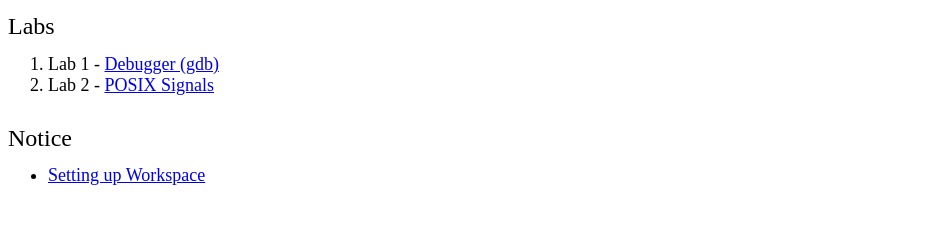
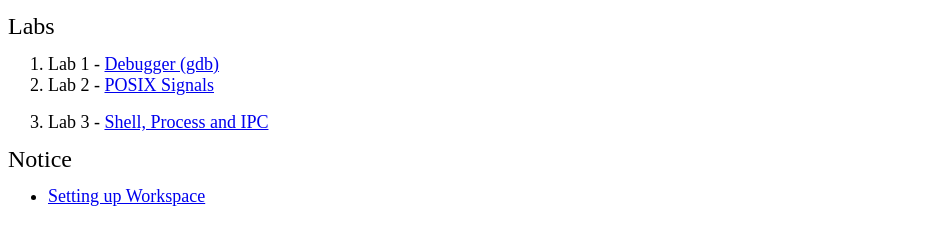
Before and after one commit to zarrar1607/KUEECS678-Fall2023, a plain HTML site: page index.html in a window 1280 px wide. Shown: the part 83-328 px from the top of the page, without its empty margins (0-951 px from the left). Drawn offline with Linux system fonts and the light colour scheme.

Commit message:
Update index.html
Added Lab 3

```diff
--- a/index.html
+++ b/index.html
@@ -40,8 +40,8 @@
 <ol>
     <font size="+1"><li>Lab 1 - <a href="Lab1/lab1_gdb.html">Debugger (gdb)</a></li></font><be>
     <font size="+1"><li>Lab 2 - <a href="Lab2/lab2_signal.html">POSIX Signals</a></li></font><br>
-    <!--<font size="+1"><li>Lab 3 - <a href="Lab3/lab3_process_ipc.html">Shell, Process and IPC</a></li></font><br>
-    <font size="+1"><li>Lab 4 - <a href="Lab4/lab4_practice.html">Fork, IPC and Thread Practice</a></li></font><br>
+    <font size="+1"><li>Lab 3 - <a href="Lab3/lab3_process_ipc.html">Shell, Process and IPC</a></li></font><be>
+    <!--<font size="+1"><li>Lab 4 - <a href="Lab4/lab4_practice.html">Fork, IPC and Thread Practice</a></li></font><br>
     <font size="+1"><li>Lab 5 - <a href="Lab5/lab5_pthreadintro.html">PThreads Introduction</a></li></font><br/>
     <font size="+1"><li>Lab 6 - <a href="Lab6/lab6_pthreaddp.html">Dining Philosopher's Problem</a></li></font><br/>
     <font size="+1"><li>Lab 7 - <a href="Lab7/lab7_scheduler1.html">Scheduler - Part One (Priority Queue)</a></li></font><br/>
```
